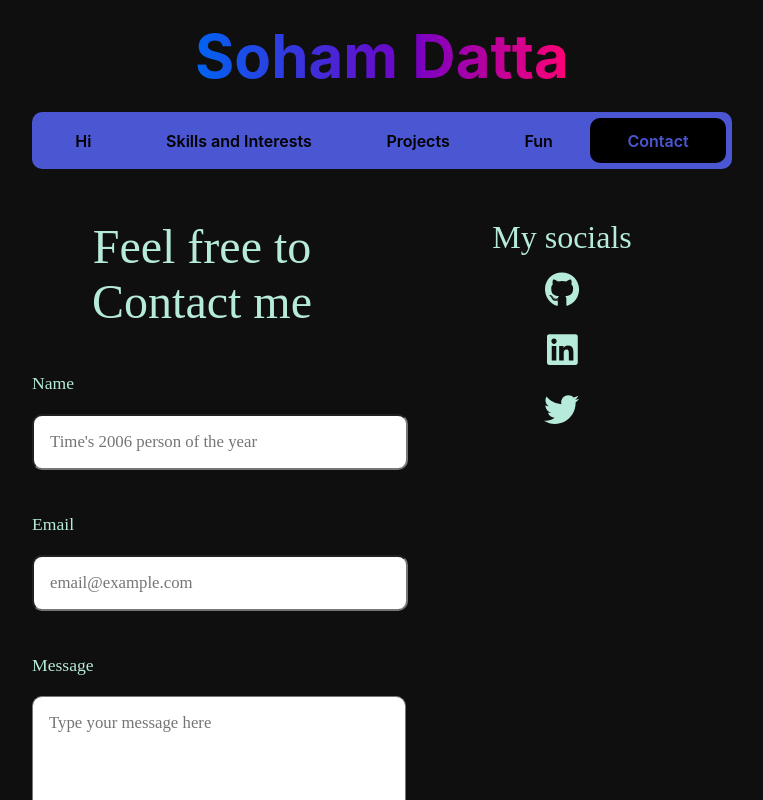
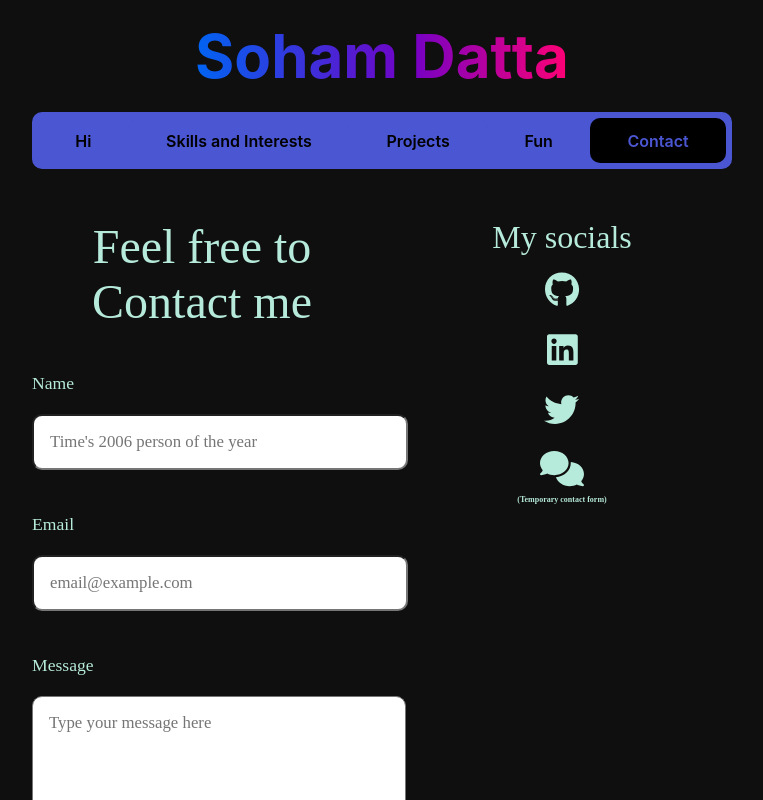
Before and after one commit to sohamdata/personal-website, a React (Create React App) app: page / in a window 1280 px wide. Both pictures are taken after a click on the element "Contact". Shown: the top 800 px of the page, without its empty margins (258-1021 px from the left). Built offline with nearby package versions, Linux system fonts and the light colour scheme.

Commit message:
added temp contact form

```diff
--- a/src/components/Contact.js
+++ b/src/components/Contact.js
@@ -2,6 +2,7 @@ import { useRef } from 'react';
 import styles from './Contact.module.css';
 import { FontAwesomeIcon } from '@fortawesome/react-fontawesome';
 import { faGithub, faTwitter, faLinkedin } from '@fortawesome/free-brands-svg-icons'
+import { faComments } from '@fortawesome/free-solid-svg-icons'
 
 export default function Hash() {
     const inputs = useRef({ name: "", email: "", message: "" })
@@ -49,6 +50,11 @@ export default function Hash() {
                             type="submit"
                             value="Send"
                             className={styles.formSubmit}
+                            // redirect to the feedback page after submitting the form
+                            onClick={(e) => {
+                                e.preventDefault();
+                                window.open("https://tally.so/r/3yMX9x", "_blank");
+                            }}
                         />
                     </form>
                 </div>
@@ -70,6 +76,12 @@ export default function Hash() {
                         <FontAwesomeIcon icon={faTwitter} size="2x" />
                     </a>
                 </div>
+                <div className={styles.sociallink}>
+                    <a href="https://tally.so/r/3yMX9x" target="_blank" rel="noreferrer">
+                        <FontAwesomeIcon icon={faComments} size="2x" />
+                    </a>
+                    <h3 style={{ fontSize: "0.5rem", color: "#B6EADA" }}>(Temporary contact form)</h3>
+                </div>
             </div>
         </div>
     );
--- a/src/components/Contact.module.css
+++ b/src/components/Contact.module.css
@@ -86,6 +86,7 @@
     padding: 16px;
     border-radius: 10px;
     font-size: 1.2rem;
+    border: none;
 }
 
 .formSubmit:hover {
```
Also changed, not shown: 1 other file (tests, documents, lock files or other folders).
